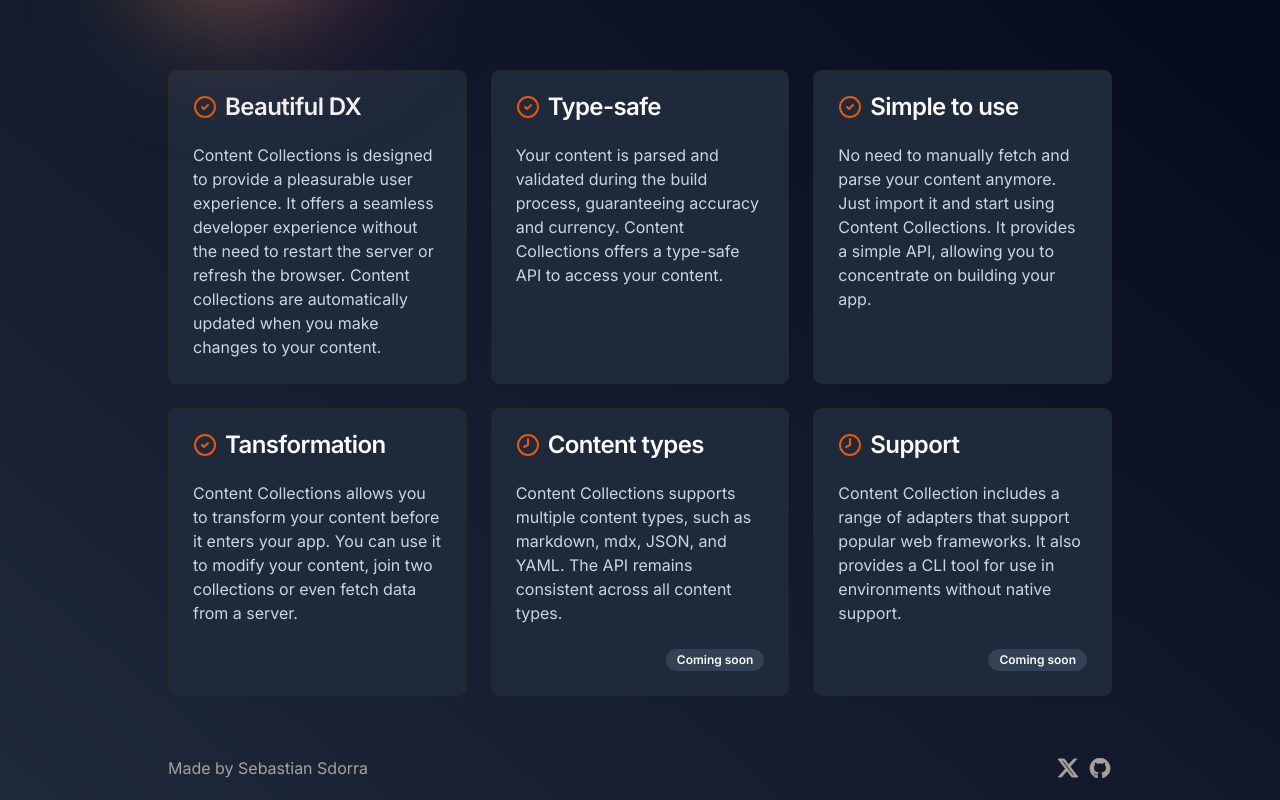
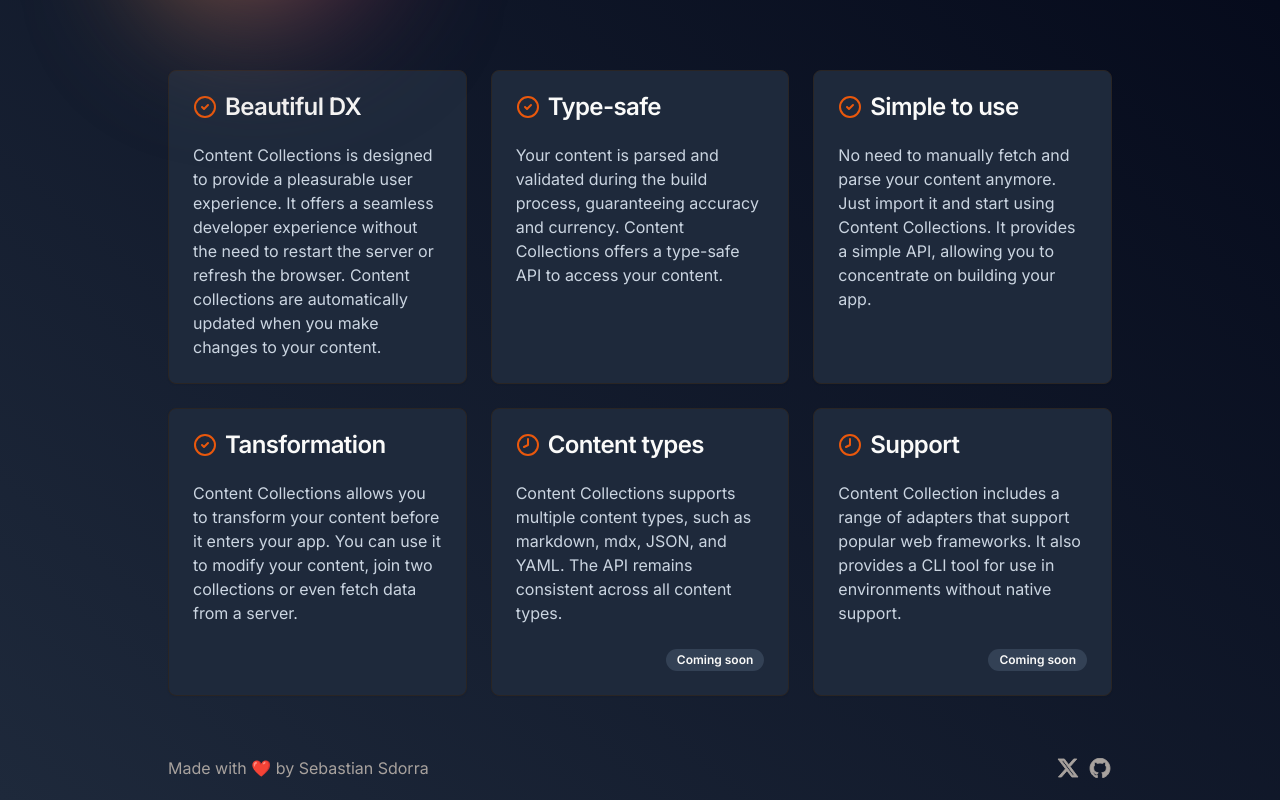
Before and after one commit to sdorra/content-collections, a Next.js app in the folder website/: page / in a window 1280 px wide. Shown: the part 306-1106 px from the top of the page. Built offline with nearby package versions, Linux system fonts and the light colour scheme.

Commit message:
Add link to sdorra.dev

```diff
--- a/website/app/components/Footer.tsx
+++ b/website/app/components/Footer.tsx
@@ -43,7 +43,16 @@ function XIcon() {
 export function Footer() {
   return (
     <footer className="flex justify-between px-10 py-5 text-muted-foreground">
-      <p>Made by Sebastian Sdorra</p>
+      <p>
+        Made with ❤️ by{" "}
+        <a
+          href="https://sdorra.dev"
+          target="_blank"
+          className="hover:text-primary-foreground hover:underline hover:decoration-primary"
+        >
+          Sebastian Sdorra
+        </a>
+      </p>
       <div className="flex gap-2 items-center">
         <FooterLink
           href="https://twitter.com/ssdorra"
```
